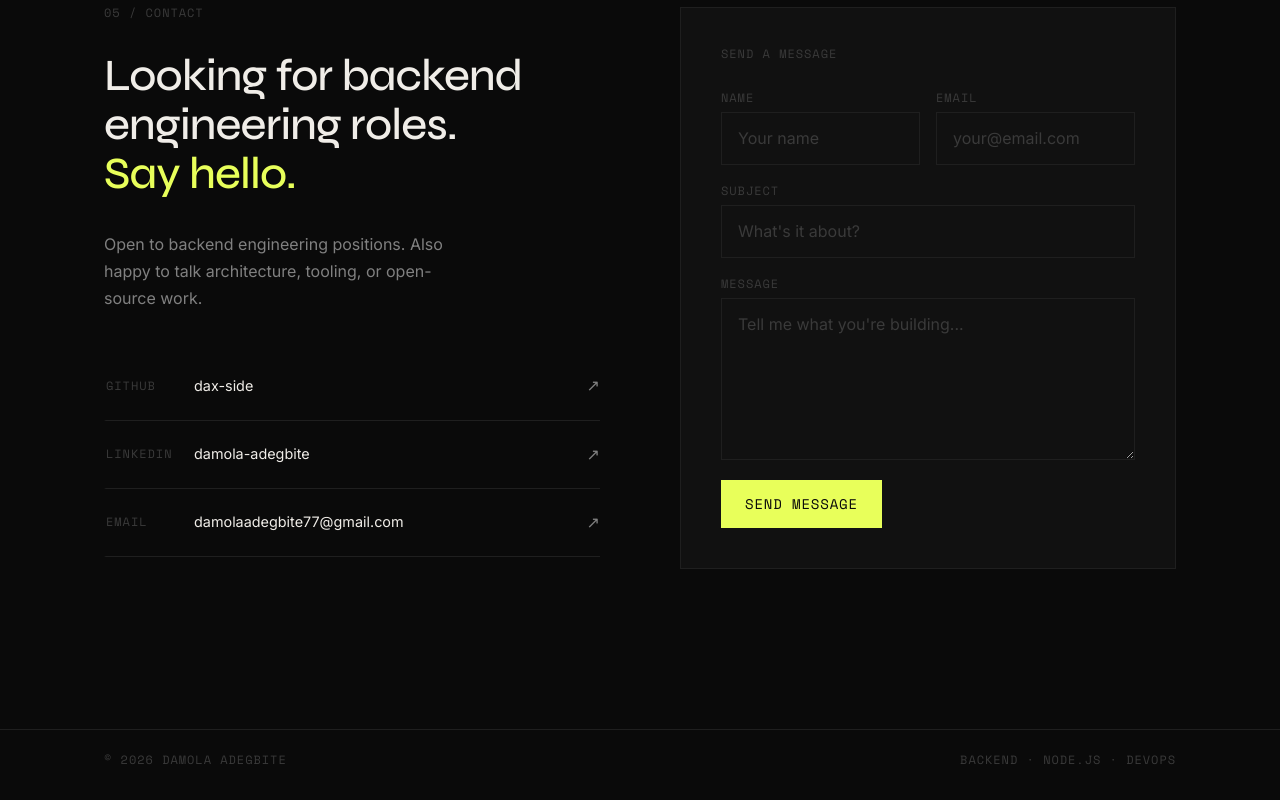
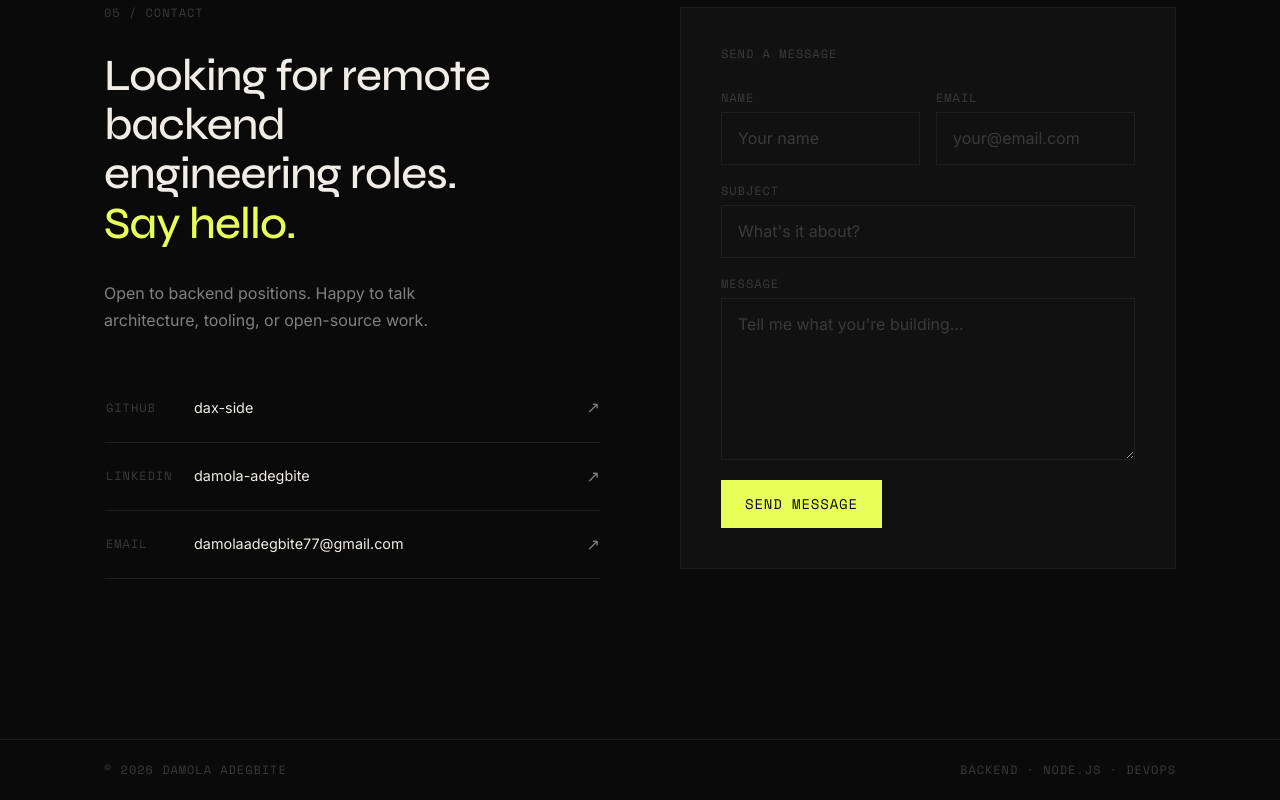
Before and after one commit to dax-side/portfolio, a React (Vite) app: page / in a window 1280 px wide. Shown: the part 5088-5888 px from the top of the page. Built offline with nearby package versions, Linux system fonts and the light colour scheme.

Commit message:
fix: update Contact component text for clarity and specificity

```diff
--- a/src/components/Contact.jsx
+++ b/src/components/Contact.jsx
@@ -42,13 +42,13 @@ export default function Contact() {
           >
             <span className="type-label" style={styles.index}>05 / CONTACT</span>
             <h2 className="type-h2" style={styles.heading}>
-              Looking for backend<br />
+              Looking for remote backend<br />
               engineering roles.<br />
               <span style={styles.accentText}>Say hello.</span>
             </h2>
             <p className="type-body-md" style={styles.body}>
-              Open to backend engineering positions.
-              Also happy to talk architecture, tooling,
+              Open to backend positions.
+              Happy to talk architecture, tooling,
               or open-source work.
             </p>
 
```
